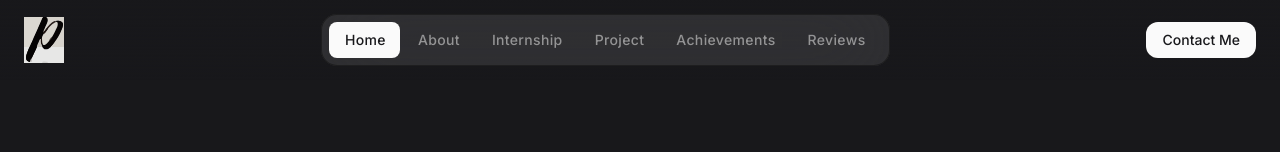
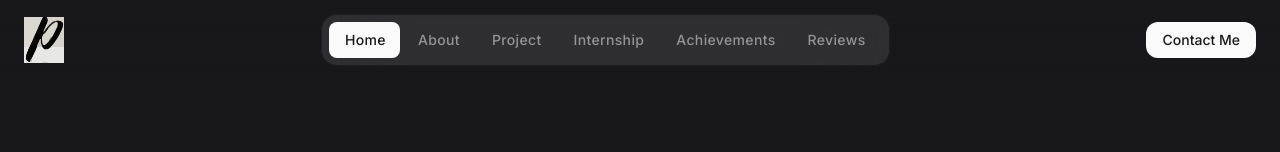
Before and after one commit to PJain7988/Portfolio, a React (Vite) app: page / in a window 1280 px wide. Shown: the top 152 px of the page. Built offline with nearby package versions, Linux system fonts and the light colour scheme.

Commit message:
Reorder Projects above Internships

```diff
--- a/src/App.jsx
+++ b/src/App.jsx
@@ -42,9 +42,9 @@ const App = () => {
       <main>
         <Hero />
         <About />
+        <Project />
         <Internship/>
         <Skill />
-        <Project />
         <CodingAchievements />
         <Review />
         <Contact />
--- a/src/components/Footer.jsx
+++ b/src/components/Footer.jsx
@@ -4,9 +4,9 @@ import { ButtonPrimary } from './Button';
 const sitemap = [
   { label: 'Home', href: '#home' },
   { label: 'About', href: '#about' },
-  { label: 'Projects', href: '#projects' },
+  { label: 'Projects', href: '#project' },
   { label: 'Achievements', href: '#achievements' },
-  { label: 'Internships', href: '#internships' },
+  { label: 'Internships', href: '#internship' },
   { label: 'Reviews', href: '#reviews' },
   { label: 'Contact me', href: '#contact' }
 ];
--- a/src/components/Navbar.jsx
+++ b/src/components/Navbar.jsx
@@ -39,13 +39,13 @@ const Navbar = ({ navOpen }) => {
             className: 'nav-link'
         },
         {
-            label: 'Internship',
-            link: '#internship',
+            label: 'Project',
+            link: '#project',
             className: 'nav-link'
         },
         {
-            label: 'Project',
-            link: '#project',
+            label: 'Internship',
+            link: '#internship',
             className: 'nav-link'
         },
         {
```
